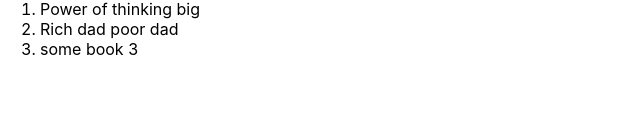
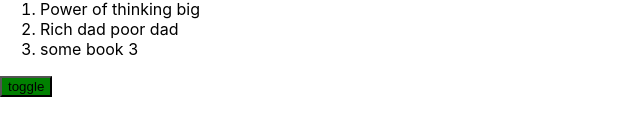
Before and after one commit to leenahiq/React-Learning, a React (Create React App) app in the folder my-app/: page / in a window 1280 px wide. Shown: the part 241-376 px from the top of the page, without its empty margins (0-640 px from the left). Built offline with nearby package versions, Linux system fonts and the light colour scheme.

Commit message:
adds state to App component for changing background colour for button

```diff
--- a/my-app/src/App.js
+++ b/my-app/src/App.js
@@ -1,4 +1,5 @@
 import BookList from "./components/book-list";
+import { useState } from "react"; //importing setState function from react
 
 const readBookData = {
   heading: "Read Books",
@@ -8,24 +9,24 @@
   heading: "Not Read Books",
   books: ["Power of thinking big", "Rich dad poor dad", "some book 3"],
 };
+
 function App() {
+  const [colour, setColour] = useState("green"); //react hook
+  const onClickHandler = () => {
+    colour === "blue" ? setColour("red") : setColour("blue");
+
+    console.log("clicked");
+  };
   return (
     <div className="App">
       <h1> Books </h1>
       <BookList {...readBookData} />
       <BookList {...notReadBookData} />
+      <button style={{ backgroundColor: colour }} onClick={onClickHandler}>
+        toggle
+      </button>
     </div>
   );
 }
 
 export default App;
-
-// to do
-//input field which take text and on submit store information in number list in Readbook
-//Component and same for NotReadComponents
-//refactor props
-//refactor List
-// how can we use array methods to list the books
-//problem to solve
-//using same component BookList
-//heading inside NotReadBooks
```
